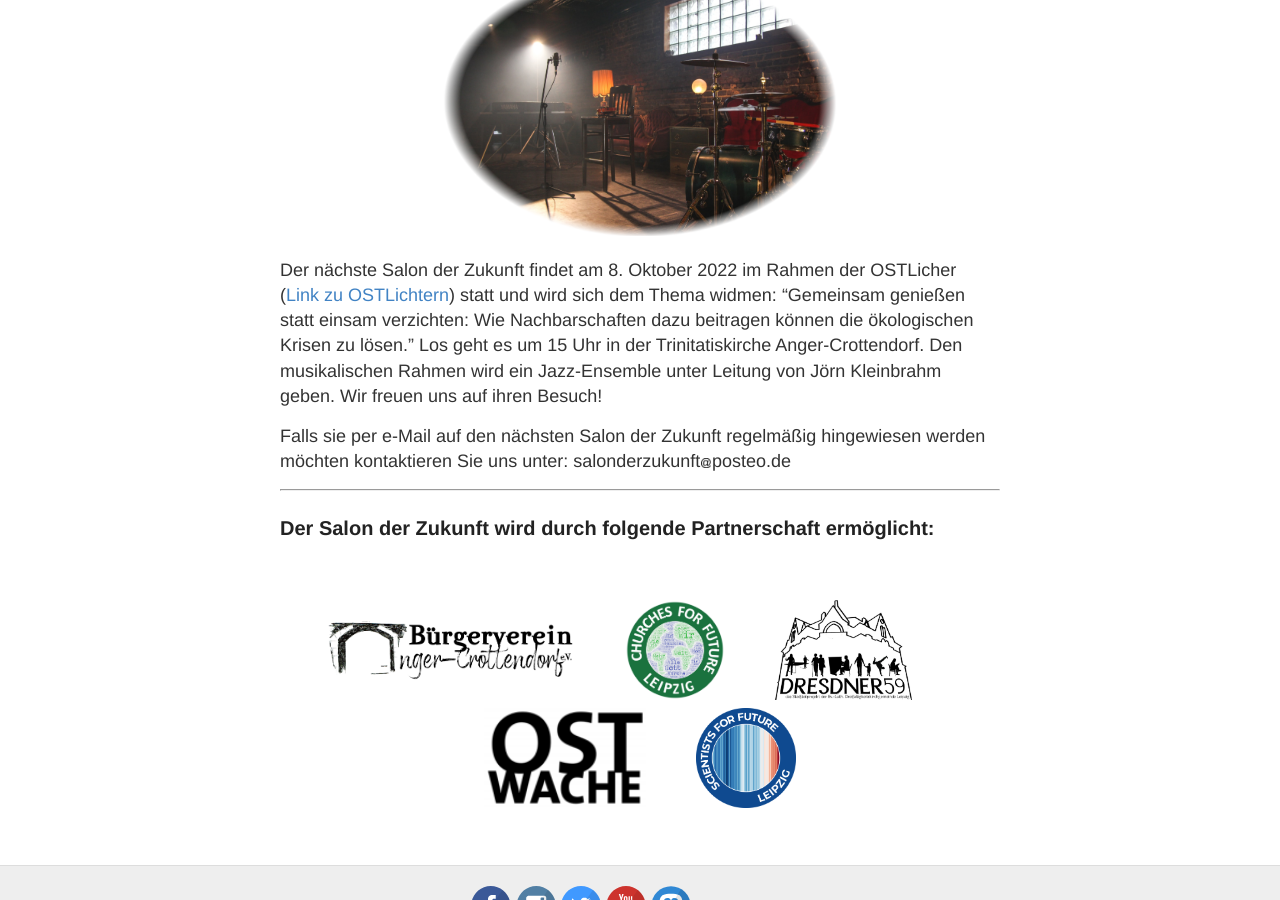
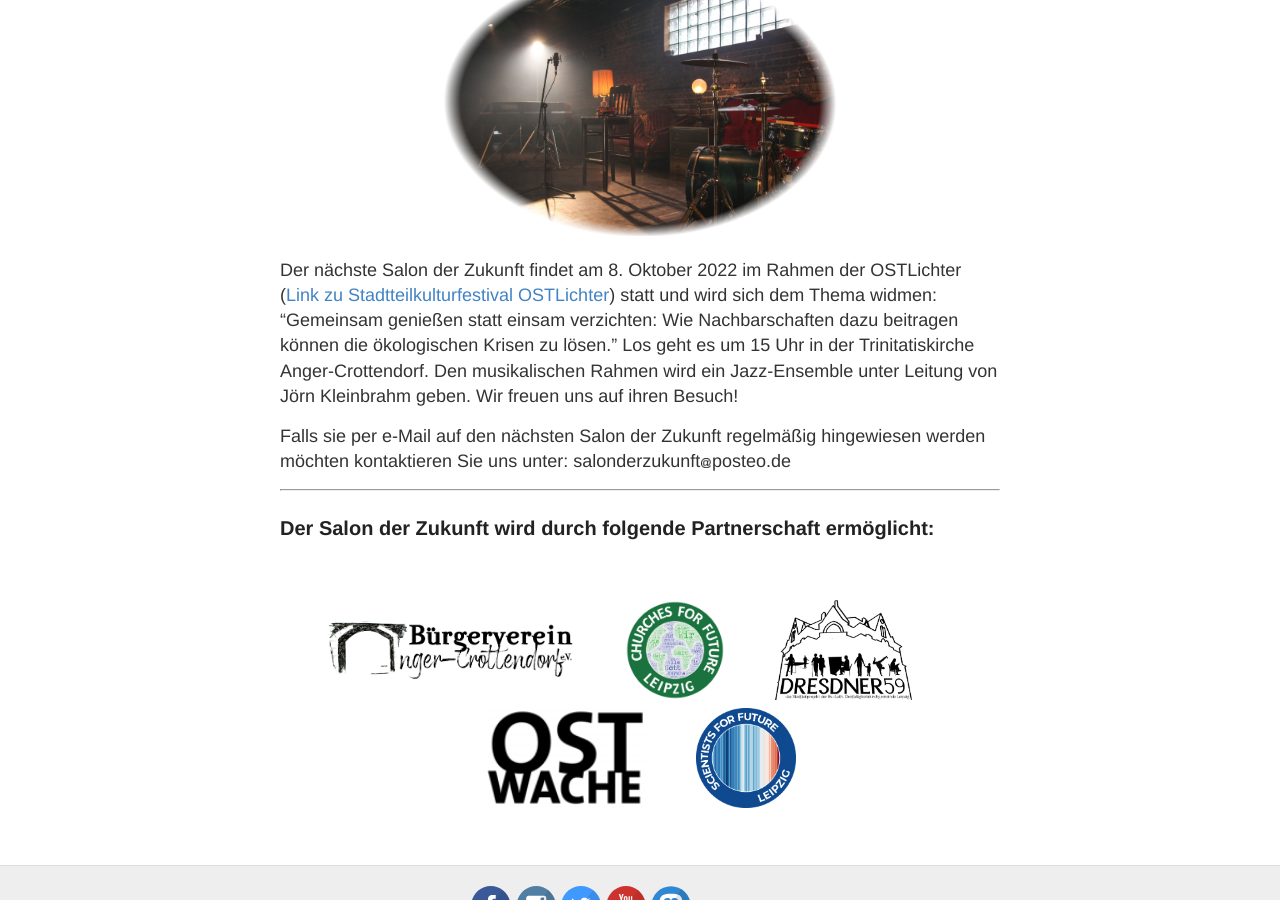
Before and after one commit to s4f-leipzig/s4f-leipzig.github.io, a Jekyll site: the page built from salon.md, in a window 1280 px wide and 900 px high, scrolled down 878 px. Built offline with Jekyll 4.4.1, drawn with Linux system fonts in a browser that asks for light colours.

Commit message:
Update salon.md

```diff
--- a/salon.md
+++ b/salon.md
@@ -23,7 +23,7 @@
 </p>
 
 
-Der nächste Salon der Zukunft findet am 8. Oktober 2022 im Rahmen der OSTLicher (<a href="https://www.ostlichter-leipzig.de/">Link zu OSTLichtern</a>) statt und wird sich dem Thema widmen: "Gemeinsam genießen statt einsam verzichten: Wie Nachbarschaften dazu beitragen können die ökologischen Krisen zu lösen." Los geht es um 15 Uhr in der Trinitatiskirche Anger-Crottendorf. Den musikalischen Rahmen wird ein Jazz-Ensemble unter Leitung von Jörn Kleinbrahm geben. Wir freuen uns auf ihren Besuch!
+Der nächste Salon der Zukunft findet am 8. Oktober 2022 im Rahmen der OSTLichter (<a href="https://www.ostlichter-leipzig.de/">Link zu Stadtteilkulturfestival OSTLichter</a>) statt und wird sich dem Thema widmen: "Gemeinsam genießen statt einsam verzichten: Wie Nachbarschaften dazu beitragen können die ökologischen Krisen zu lösen." Los geht es um 15 Uhr in der Trinitatiskirche Anger-Crottendorf. Den musikalischen Rahmen wird ein Jazz-Ensemble unter Leitung von Jörn Kleinbrahm geben. Wir freuen uns auf ihren Besuch!
 
 Falls sie per e-Mail auf den nächsten Salon der Zukunft regelmäßig hingewiesen werden möchten kontaktieren Sie uns unter: s&#x61;lo&#110;d&#101;rzuku&#110;ft<img src="/images/symbol-add.png" height="10px" alt="&#x40;" style="margin:0px +1px -1px +1px;border-style:none;">post&#101;o.d&#101;
 
```
